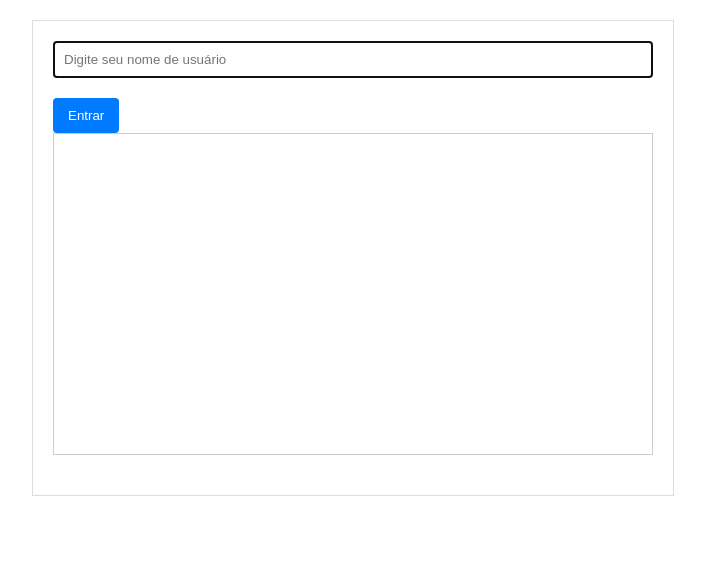
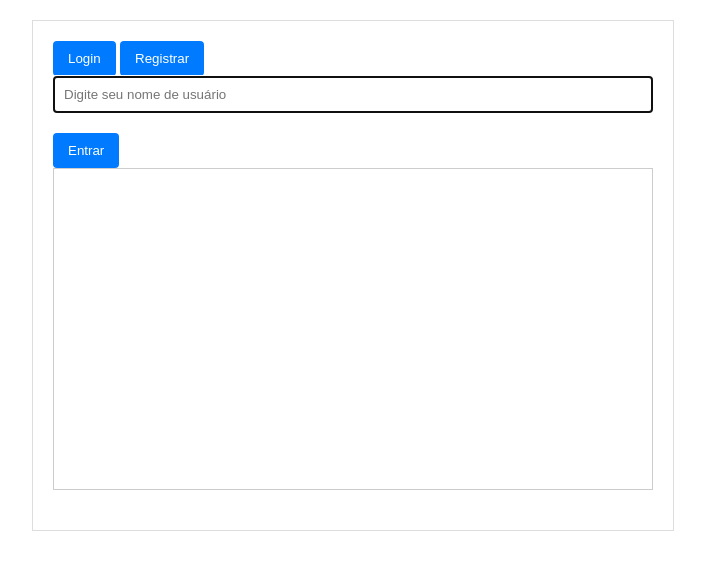
Before and after one commit to thallys97/chat-app, a website: page public/index.html in a window 1280 px wide. Shown: the whole page, without its empty margins (287-992 px from the left). Drawn offline with nearby package versions, Linux system fonts and the light colour scheme.

Commit message:
criei botões de login e registro

```diff
--- a/public/index.html
+++ b/public/index.html
@@ -8,6 +8,10 @@
 </head>
 <body>
     <div id="chat-container">
+        <div id="welcome-container">
+            <button id="login-btn" onclick="window.location='login.html';">Login</button>
+            <button id="register-btn" onclick="window.location='register.html';">Registrar</button>
+        </div>
         <input type="text" id="username" placeholder="Digite seu nome de usuário" autofocus />
         <button id="set-username-btn">Entrar</button> <!-- Botão para definir o nome de usuário -->
         <button id="logout-btn" style="display:none;">Sair</button> <!-- Botão para sair -->
```
